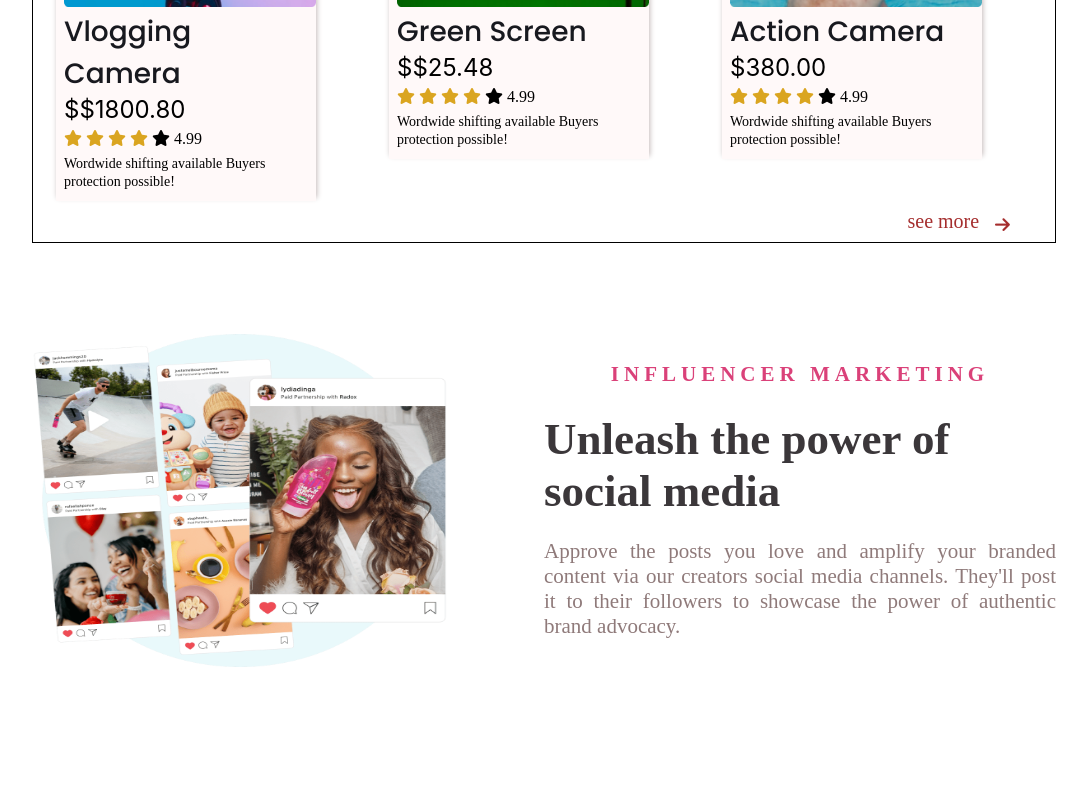
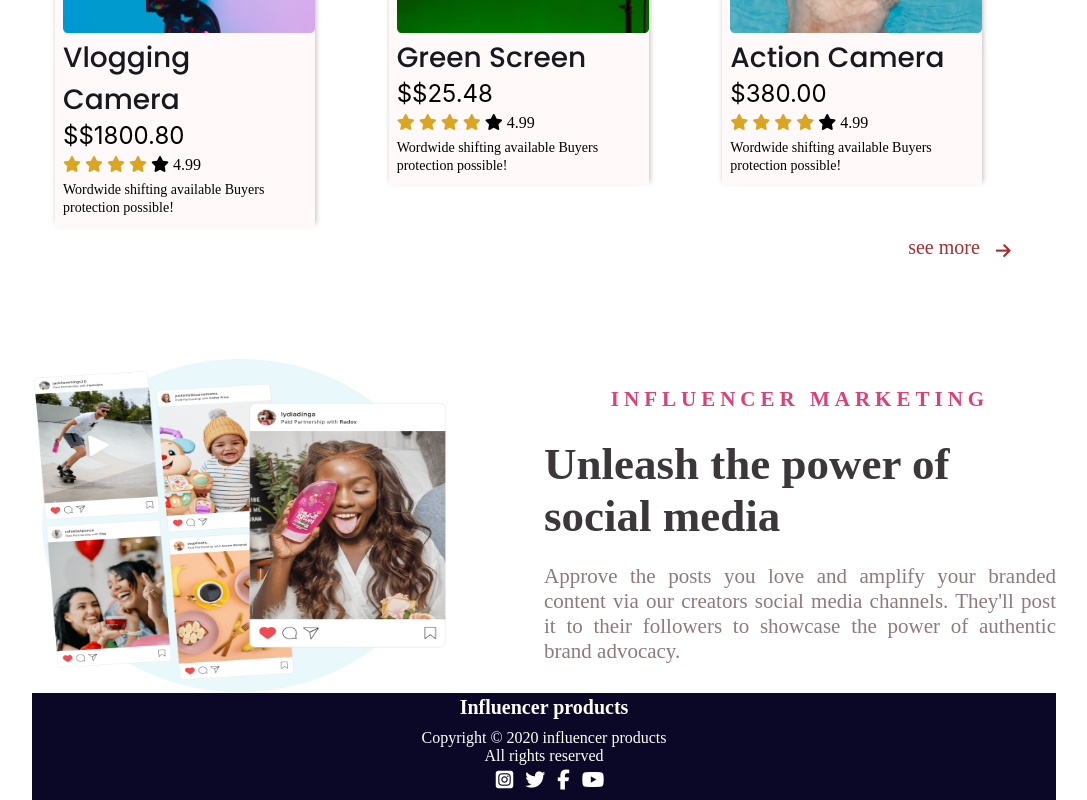
Before and after one commit to Sanjoy-Kundu/influncer-gear, a plain HTML site: page index.html in a window 1280 px wide. Shown: the part 1713-2513 px from the top of the page, without its empty margins (96-1183 px from the left). Before the commit the page ends 2380 px from the top, so only its background shows below. Drawn offline with Linux system fonts and the light colour scheme.

Commit message:
without responsive done

```diff
--- a/index.html
+++ b/index.html
@@ -280,9 +280,23 @@
 		</div>
 	</section>
 	<!--footer-->
-	<footer>
-
-	</footer>
+	<section class="section-4">
+		<div class="container">
+			<div class="footer">
+				<div class="footer-head">
+					<h5>Influencer products</h5>
+					<p>Copyright © 2020 influencer products</p>
+					<p class="small">All rights reserved</p>
+				</div>
+				<div class="footer-icon">
+					<li><i class="fab fa-instagram-square"></i></li>
+					<li><i class="fab fa-twitter"></i></li>
+					<li><i class="fab fa-facebook-f"></i></li>
+					<li> <i class="fab fa-youtube"></i></li>
+				</div>
+			</div>
+		</div>
+	</section>
 </body>
 
 </html>
--- a/style.css
+++ b/style.css
@@ -29,7 +29,7 @@ width: 80%;
 
 }
 .header-left h4{
-font-size: 24px;
+font-size: 34px;
 font-weight: normal;
 font-family: 'Poppins', sans-serif;
 font-style: normal;
@@ -50,6 +50,7 @@ align-items: center;
 	text-decoration: none;
 	color: black;
 	font-weight: 100;
+	font-size: 21px;
 }
 
 .fas{
@@ -87,21 +88,21 @@ align-items: center;
     border: 1px solid black;
     width: 168px;
     margin-top: 13px;
-    height: 40px;
+	height: 54px;
     border-radius: 43px;
     background-color: #E02C6D;
 }
 .button-design a{
     text-decoration: none;
-    font-size: 15px;
+    font-size: 16px;
     font-weight: bold;
     color: #ffffff;
     font-family: 'Poppins';
-    padding: 6px 13px;
+    padding: 14px 13px;
 
 }
 .fa-arrow-right{
-    margin-top: 11px;
+	margin-top: 19px;
     font-size: 17px;
     color: #fff;
 }
@@ -123,7 +124,7 @@ width: 100%;
 
 }
 .card-border{
-border: 1px solid black;
+border: none;
 }
 .card-title{
     text-align: center;
@@ -255,3 +256,52 @@ padding-top: 18px;
     margin-top: 22px;
     text-align: justify;
 }
+
+/*========
+footer
+========*/
+.footer{
+background-color: #0A0826;
+color: #ffff;
+height: 107px;
+}
+.footer .footer-head{
+    display: flex;
+    flex-direction: column;
+    justify-content: center;
+    align-items: center;
+    width: 305px;
+    height: 47px;
+    text-align: center;
+    margin: 1px auto;
+    padding-top: 18px;
+}
+.footer-head h5{
+    font-size: 20px;
+    margin-bottom: 10px;
+    margin-top: 10px;
+}
+.footer-head p {
+
+}
+.footer-head .small{
+
+}
+.footer-icon{
+    display: flex;
+    justify-content: center;
+    width: 281px;
+    margin: 26px auto;
+    height: 30px;
+}
+.footer-icon li{
+    list-style: none;
+    margin-left: 12px;
+    font-size: 20px;
+    margin-top: 3px;
+}
+.footer-icon li:hover{
+	color:#ED6580;
+	transform: scale(2);
+	transition: transform .5s;
+}
```
